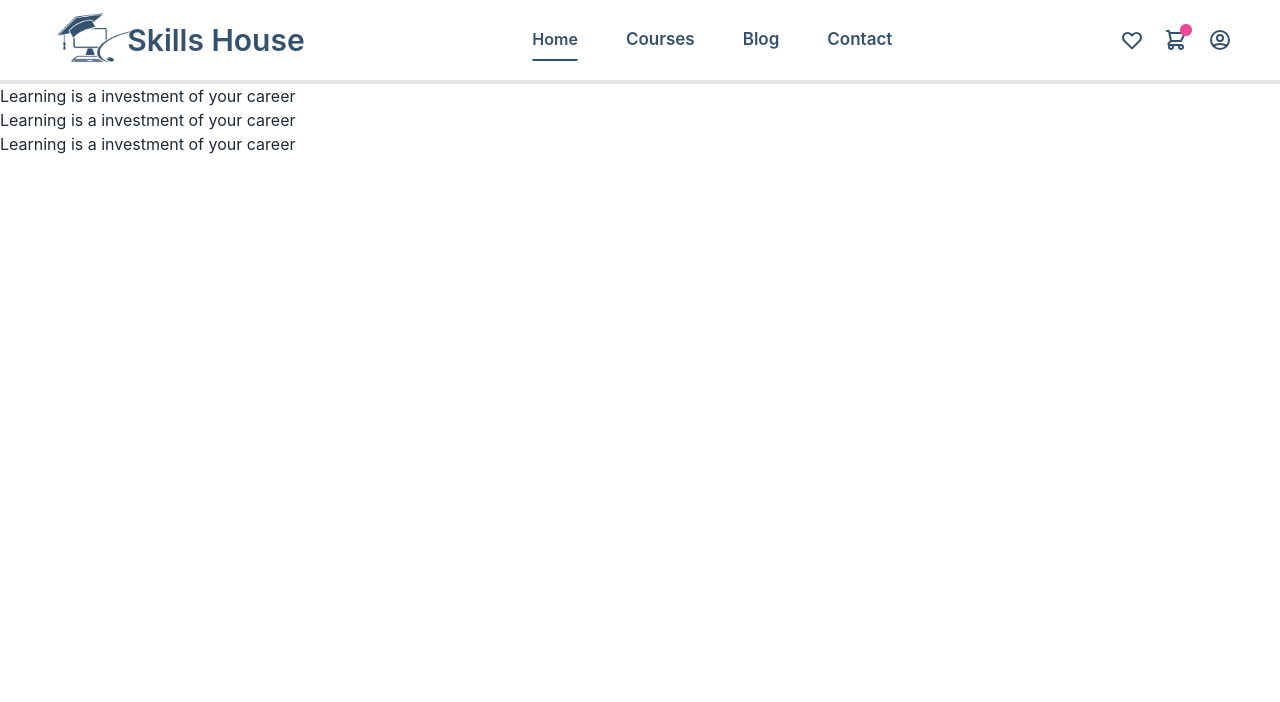
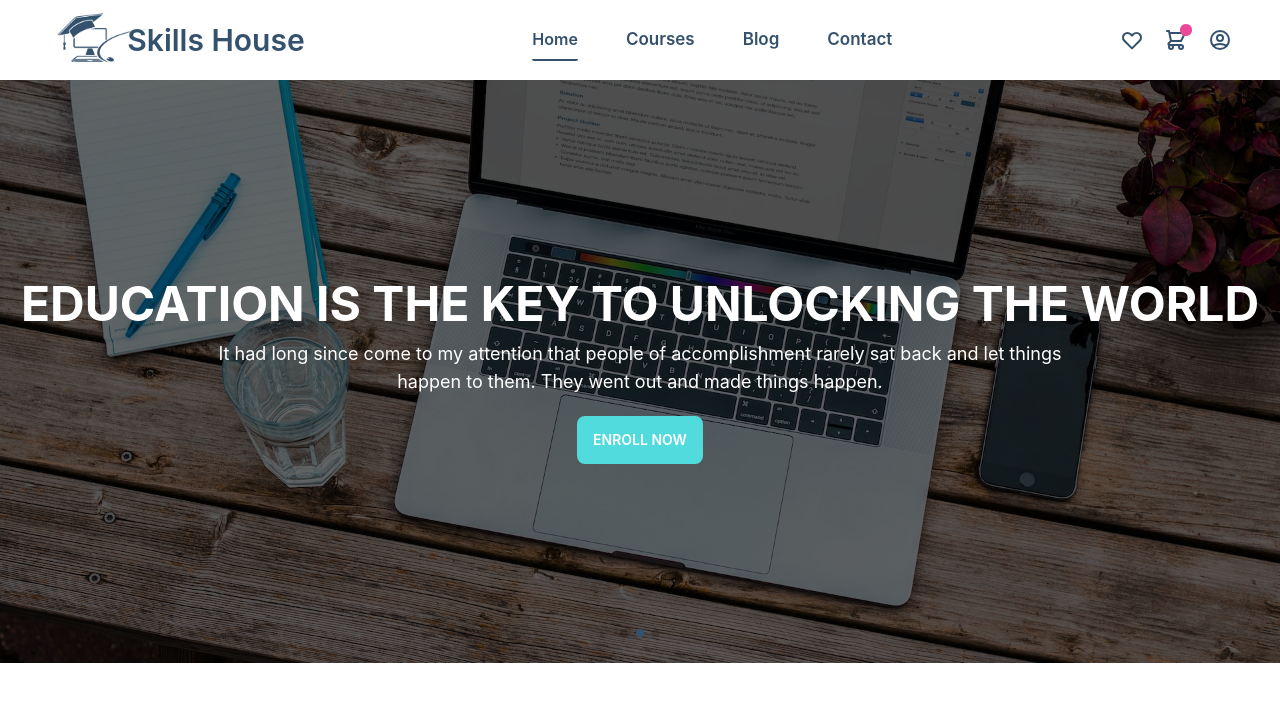
Before and after one commit to mdYeasin-cmd/skills-house-client, a React (Create React App) app: page / in a window 1280 px wide. Shown: the top 702 px of the page. Built offline with nearby package versions, Linux system fonts and the light colour scheme.

Commit message:
Banner section design part added

```diff
--- a/package.json
+++ b/package.json
@@ -15,6 +15,7 @@
     "react-dom": "^18.2.0",
     "react-router-dom": "^6.6.2",
     "react-scripts": "5.0.1",
+    "swiper": "^8.4.6",
     "typescript": "^4.9.4",
     "web-vitals": "^2.1.4"
   },
--- a/src/Pages/Home/Banner/Banner.css
+++ b/src/Pages/Home/Banner/Banner.css
@@ -0,0 +1,30 @@
+.banner-image {
+    height: 583px;
+    background-size: cover;
+    background-position: center bottom;
+    position: relative;
+    z-index: 1;
+}
+
+.banner-image::after {
+    content: '';
+    width: 100%;
+    height: 100%;
+    background-color: rgba(0, 0, 0, 0.6);
+    position: absolute;
+    top: 0;
+    left: 0;
+    z-index: -1;
+}
+
+.banner-info-container {
+    height: 100%;
+}
+
+.swiper-horizontal > .swiper-pagination-bullets {
+    bottom: 20px !important;
+}
+
+.swiper-pagination-bullet-active {
+    background-color: #34526e !important;
+}
--- a/src/Pages/Home/Banner/Banner.tsx
+++ b/src/Pages/Home/Banner/Banner.tsx
@@ -1,27 +1,85 @@
 import React from 'react';
 import './Banner.css';
+import { Swiper, SwiperSlide } from 'swiper/react';
+import { Navigation, Pagination, Autoplay, EffectFade } from 'swiper';
+import bannerImgOne from './../../../assets/Banner/banner-1.jpg';
+import bannerImgTwo from './../../../assets/Banner/banner-2.jpg';
+import bannerImgThree from './../../../assets/Banner/banner-3.jpg';
 
-type BannerInfoType = {
-    bannerInfo: {
+interface IBannerItemsInfo {
     bannerSerialNo: number;
     bannerImage: string;
     bannerTittle: string;
     bannerSubTittle: string;
-    }
+    quoteAuthor: string;
 }
 
-const Banner = ({ bannerInfo }: BannerInfoType) => {
+type BannerItemsInfoType = IBannerItemsInfo[];
 
-    const { bannerImage, bannerSubTittle, bannerTittle } = bannerInfo;
+const Banner = () => {
 
-
+    const bannerItemsInfo: BannerItemsInfoType = [
+        {
+            bannerSerialNo: 1,
+            bannerImage: bannerImgOne,
+            bannerTittle: 'Learning is an investment of your career',
+            bannerSubTittle: `All of the top achievers I know are life-long learners. Looking for new skills, insights, and ideas. If they're not learning, they're not growing and not moving toward excellence.`,
+            quoteAuthor: 'Denis Waitley'
+        },
+        {
+            bannerSerialNo: 2,
+            bannerImage: bannerImgTwo,
+            bannerTittle: 'Education is the key to unlocking the world',
+            bannerSubTittle: `It had long since come to my attention that people of accomplishment rarely sat back and let things happen to them. They went out and made things happen.`,
+            quoteAuthor: 'Denis Waitley'
+        },
+        {
+            bannerSerialNo: 3,
+            bannerImage: bannerImgThree,
+            bannerTittle: 'Nine-tenths of education is encouragement',
+            bannerSubTittle: 'A hundred years from now, it will not matter what kind of car I drove, what kind of house I lived in, how much money I had in the bank. But the world may be a better place because I made a difference in the life of a child.',
+            quoteAuthor: 'Denis Waitley'
+        },
+    ];
 
     return (
+        <div className="banner-area">
+            <Swiper
+                className="banner-info-container"
+                modules={[Navigation, Pagination, Autoplay, EffectFade]}
+                autoplay={{
+                    delay: 3000,
+                    disableOnInteraction: false
+                }}
+                loop={true}
+                effect={"fade"}
+                pagination={{ clickable: true }}
+                onSlideChange={() => console.log('slide change')}
+                onSwiper={(swiper) => console.log(swiper)}
+            >
+                {
+                    bannerItemsInfo.map(bannerInfo => <SwiperSlide
+                        key={bannerInfo.bannerSerialNo}
+                    >
+                        <div
+                            style={{
+                                backgroundImage: `url(${bannerInfo.bannerImage})`
+                            }}
+                            className="banner-image"
+                        >
+                            <div className="flex justify-center items-center h-full text-white text-center">
                                 <div>
-            <div>
-                <h1>{bannerTittle}</h1>
-                <p></p>
+                                    <h2 className="text-5xl font-bold uppercase">{bannerInfo.bannerTittle}</h2>
+                                    <h3 className="w-8/12 text-lg mt-3 mx-auto">
+                                        {bannerInfo.bannerSubTittle}
+                                    </h3>
+                                    <button className="btn bg-[#51DBDC] hover:bg-[#51DBDC] hover:bg-opacity-80 border-0 mt-5">Enroll Now</button>
                                 </div>
+                            </div>
+                        </div>
+                    </SwiperSlide>)
+                }
+            </Swiper>
         </div>
     );
 };
--- a/src/Pages/Home/Home/Home.tsx
+++ b/src/Pages/Home/Home/Home.tsx
@@ -1,49 +1,10 @@
 import React from 'react';
 import Banner from '../Banner/Banner';
-import bannerImgOne from './../../../assets/Banner/banner-1.jpg';
-import bannerImgTwo from './../../../assets/Banner/banner-2.jpg';
-import bannerImgThree from './../../../assets/Banner/banner-3.jpg';
-
-interface IBannerItemsInfo {
-    bannerSerialNo: number;
-    bannerImage: string;
-    bannerTittle: string;
-    bannerSubTittle: string;
-}
-
-type BannerItemsInfoType = IBannerItemsInfo[];
 
 const Home = () => {
-
-    const bannerItemsInfo: BannerItemsInfoType = [
-        {
-            bannerSerialNo: 1,
-            bannerImage: bannerImgOne,
-            bannerTittle: 'Learning is a investment of your career',
-            bannerSubTittle: 'Every thing is open for evey one'
-        },
-        {
-            bannerSerialNo: 2,
-            bannerImage: bannerImgTwo,
-            bannerTittle: 'Learning is a investment of your career',
-            bannerSubTittle: 'Every thing is open for evey one'
-        },
-        {
-            bannerSerialNo: 3,
-            bannerImage: bannerImgThree,
-            bannerTittle: 'Learning is a investment of your career',
-            bannerSubTittle: 'Every thing is open for evey one'
-        },
-    ];
-
     return (
         <div>
-            {
-                bannerItemsInfo.map((bannerInfo) => <Banner
-                    key={bannerInfo.bannerSerialNo}
-                    bannerInfo={bannerInfo}
-                ></Banner>)
-            }
+            <Banner></Banner>
         </div>
     );
 };
--- a/src/components/Navbar/Navbar.tsx
+++ b/src/components/Navbar/Navbar.tsx
@@ -17,7 +17,7 @@ const Navbar = () => {
         <div>
 
             {/* Navbar */}
-            <nav className="flex justify-between text-[#34526e] w-screen border-b-4">
+            <nav className="flex justify-between text-[#34526e]">
                 <div className="px-5 xl:px-12 py-2 flex w-full items-center">
                     {/* Logo Here */}
                     <Link className="flex items-center text-3xl font-bold font-heading" to="/">
--- a/src/index.tsx
+++ b/src/index.tsx
@@ -3,6 +3,7 @@ import ReactDOM from 'react-dom/client';
 import './index.css';
 import App from './App';
 import reportWebVitals from './reportWebVitals';
+import 'swiper/css/bundle';
 
 const root = ReactDOM.createRoot(
   document.getElementById('root') as HTMLElement
```
Also changed, not shown: 1 other file (tests, documents, lock files or other folders). Lines whose indentation alone changed are shown as unchanged.
